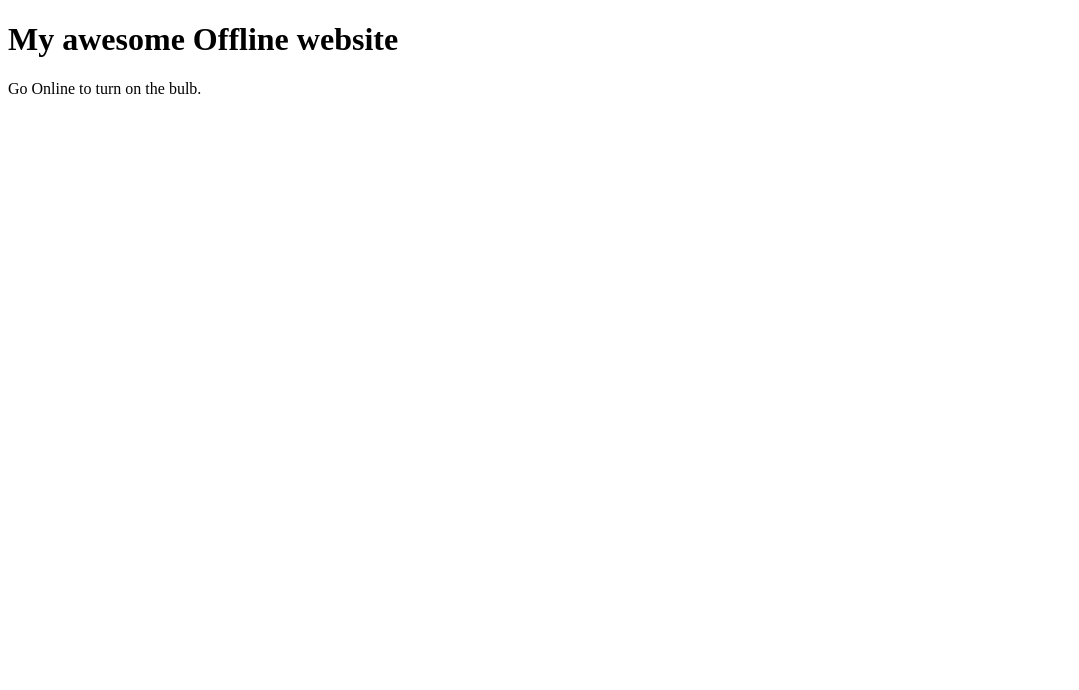
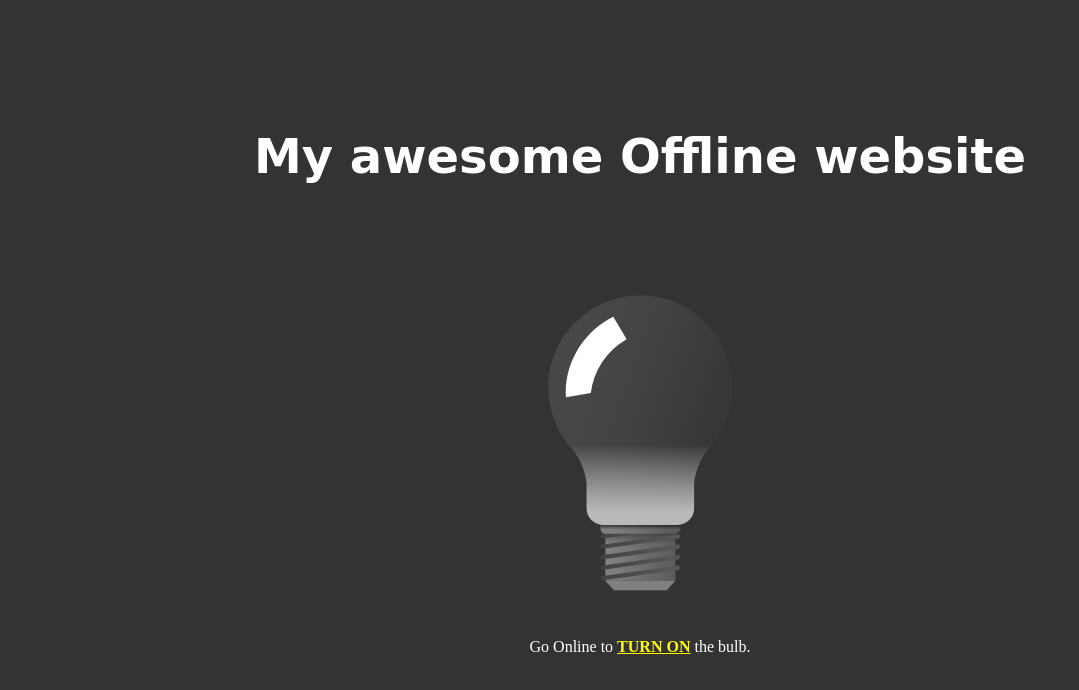
Before and after one commit to jorgecortesdev/offline-website-example, a plain HTML site: page offline.html in a window 1280 px wide. Shown: the whole page, without its empty margins (0-1079 px from the left). Drawn offline with Linux system fonts and the light colour scheme; the site is published under a folder, as on GitHub Pages, so addresses that start at the root find nothing; a web font is replaced by a local one.

Commit message:
Fix paths for github pages

```diff
--- a/offline.html
+++ b/offline.html
@@ -7,7 +7,7 @@
     <meta http-equiv="X-UA-Compatible" content="ie=edge">
     <title>My awesome Offline website</title>
     <link rel="icon" href="data:,">
-    <link rel="stylesheet" href="/styles.css">
+    <link rel="stylesheet" href="styles.css">
     <link rel="preconnect" href="https://fonts.gstatic.com">
     <link href="https://fonts.googleapis.com/css2?family=Akaya+Telivigala&display=swap" rel="stylesheet">
 </head>
@@ -17,7 +17,7 @@
     <div class="content off">
         <h1>My awesome Offline website</h1>
         <div class="bulb off"></div>
-        <p>Go Online to <span class="info">turn on</span> the bulb.</pspan>
+        <p>Go Online to <span class="info">turn on</span> the bulb.</p>
     </div>
 </div>
 
--- a/styles.css
+++ b/styles.css
@@ -43,9 +43,9 @@ h1 {
     width: 224px;
     height: 338px;
     margin-top: 100px;
-    background: transparent url('/bulb.svg') top right/453px 338px;
+    background: transparent url('bulb.svg') top right/453px 338px;
 }
 
 .bulb.off {
-    background: transparent url('/bulb.svg') top left/453px 338px;
+    background: transparent url('bulb.svg') top left/453px 338px;
 }
```
Also changed, not shown: index.html (+1 -1 lines).
